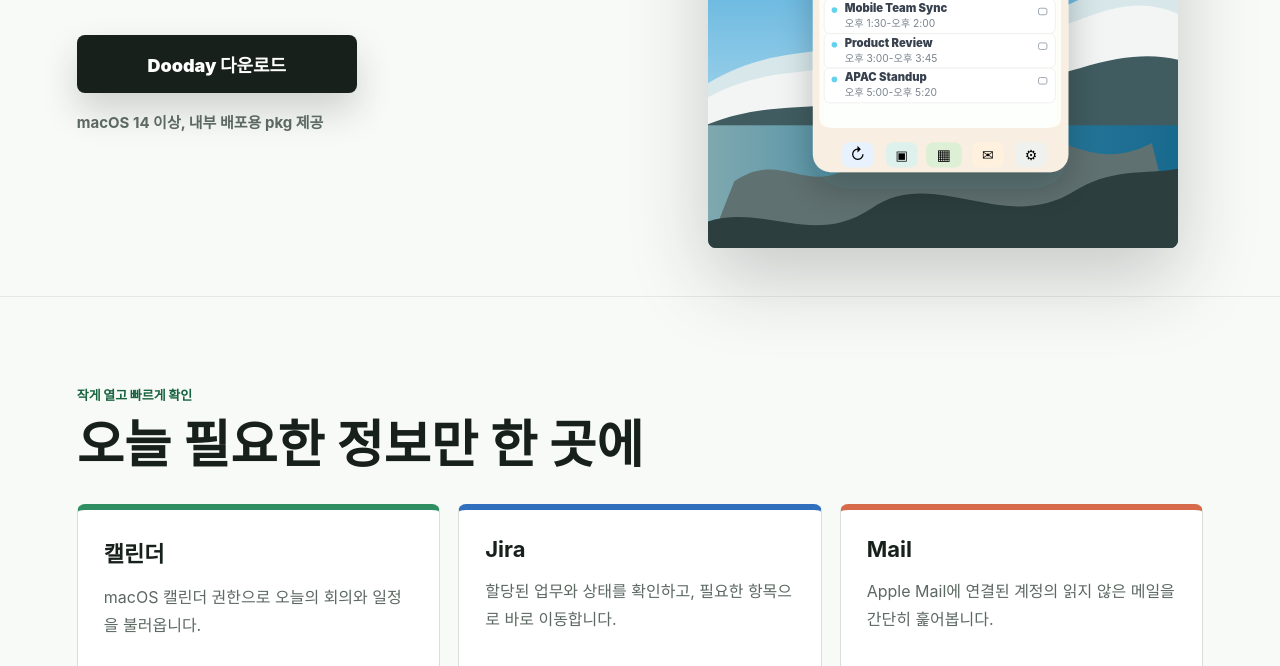
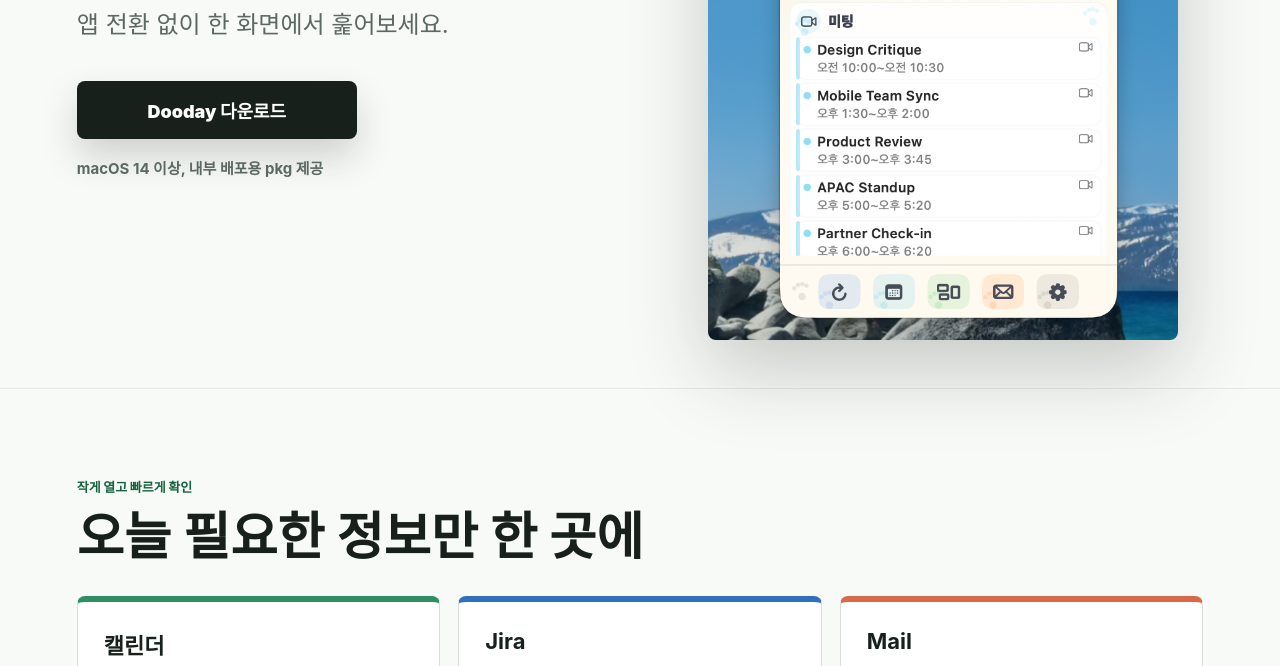
Before and after one commit to rimdoo/dooday, a plain HTML site: page index.html in a window 1280 px wide. Shown: the part 576-1242 px from the top of the page. Drawn offline with Linux system fonts and the light colour scheme.

Commit message:
Use real Dooday screenshot

```diff
--- a/index.html
+++ b/index.html
@@ -43,10 +43,10 @@
 
         <figure class="screenshot-preview">
           <img
-            src="assets/dooday-screenshot.svg"
+            src="assets/dooday-screenshot.png"
             alt="Dooday 메뉴바 캘린더와 오늘 미팅 목록 화면"
-            width="502"
-            height="694"
+            width="758"
+            height="1196"
           >
         </figure>
       </section>
```
Also changed, not shown: assets/dooday-screenshot.png (added), assets/dooday-screenshot.svg (deleted).
